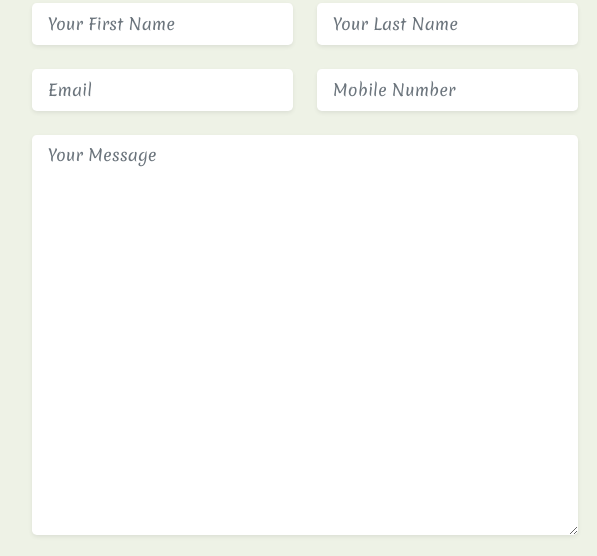
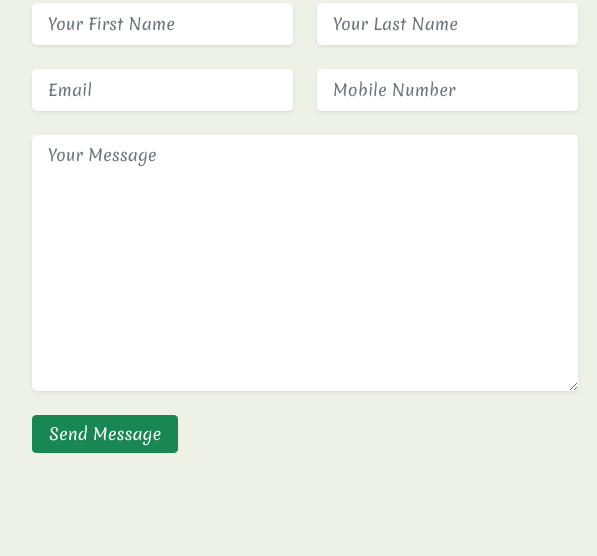
Before and after one commit to ejayjayjayjayjay/MP-2-V2, a plain HTML site: page about-us.html in a window 1280 px wide. Shown: the part 925-1481 px from the top of the page, 50-647 px from the left. Drawn offline with nearby package versions, Linux system fonts and the light colour scheme.

Commit message:
decrease rows in text area

```diff
--- a/about-us.html
+++ b/about-us.html
@@ -96,7 +96,7 @@
                             <div class="row">
                                 <div class="col-lg-12 mb-4">
                                     <textarea placeholder="Your Message" class="form-control form-control-lg
-                                    fs-6 border-0 shadow-sm" rows="16" required></textarea>
+                                    fs-6 border-0 shadow-sm" rows="10" required></textarea>
                                 </div>
                             </div>
                             <div class="row">
```
